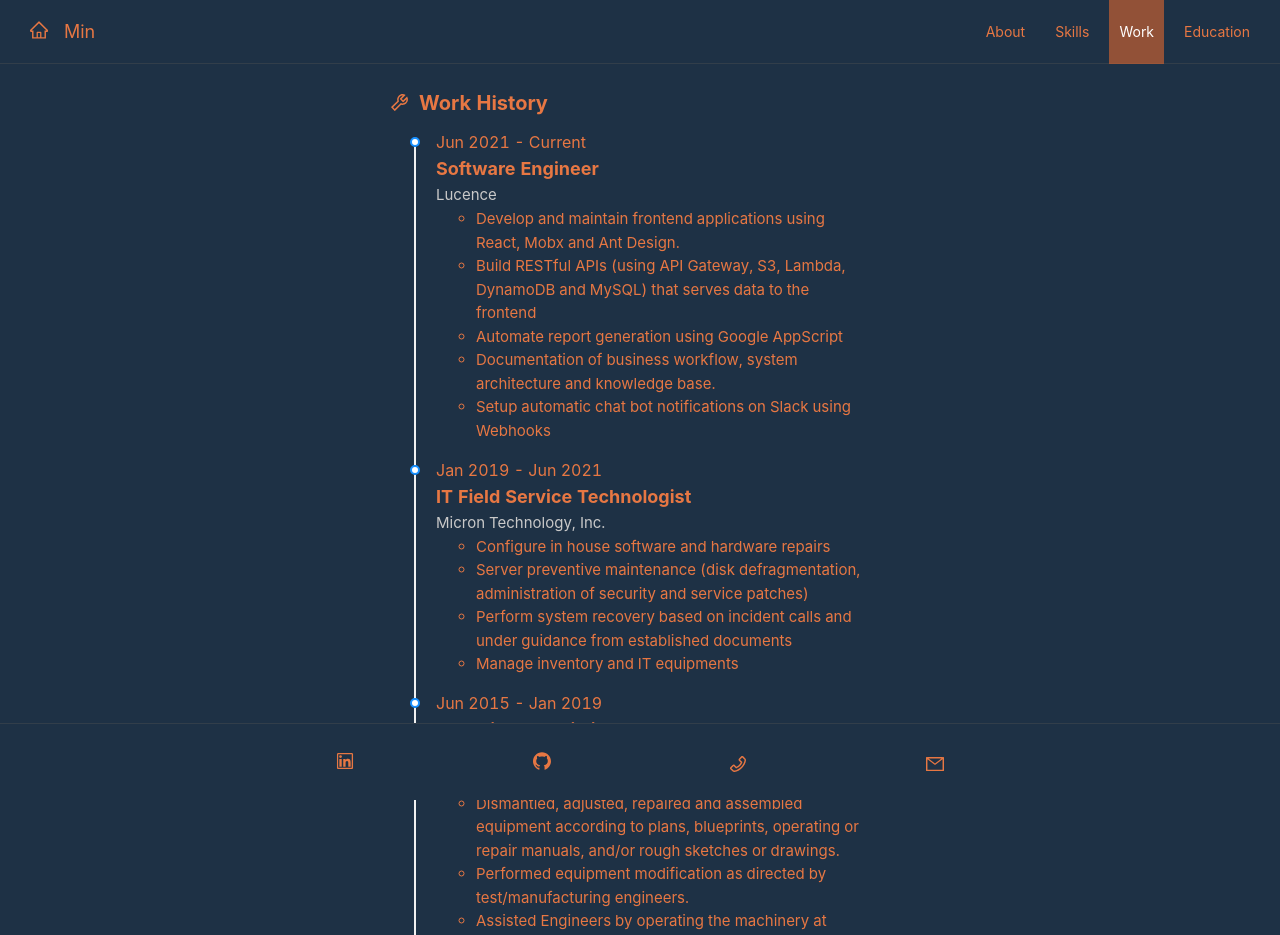
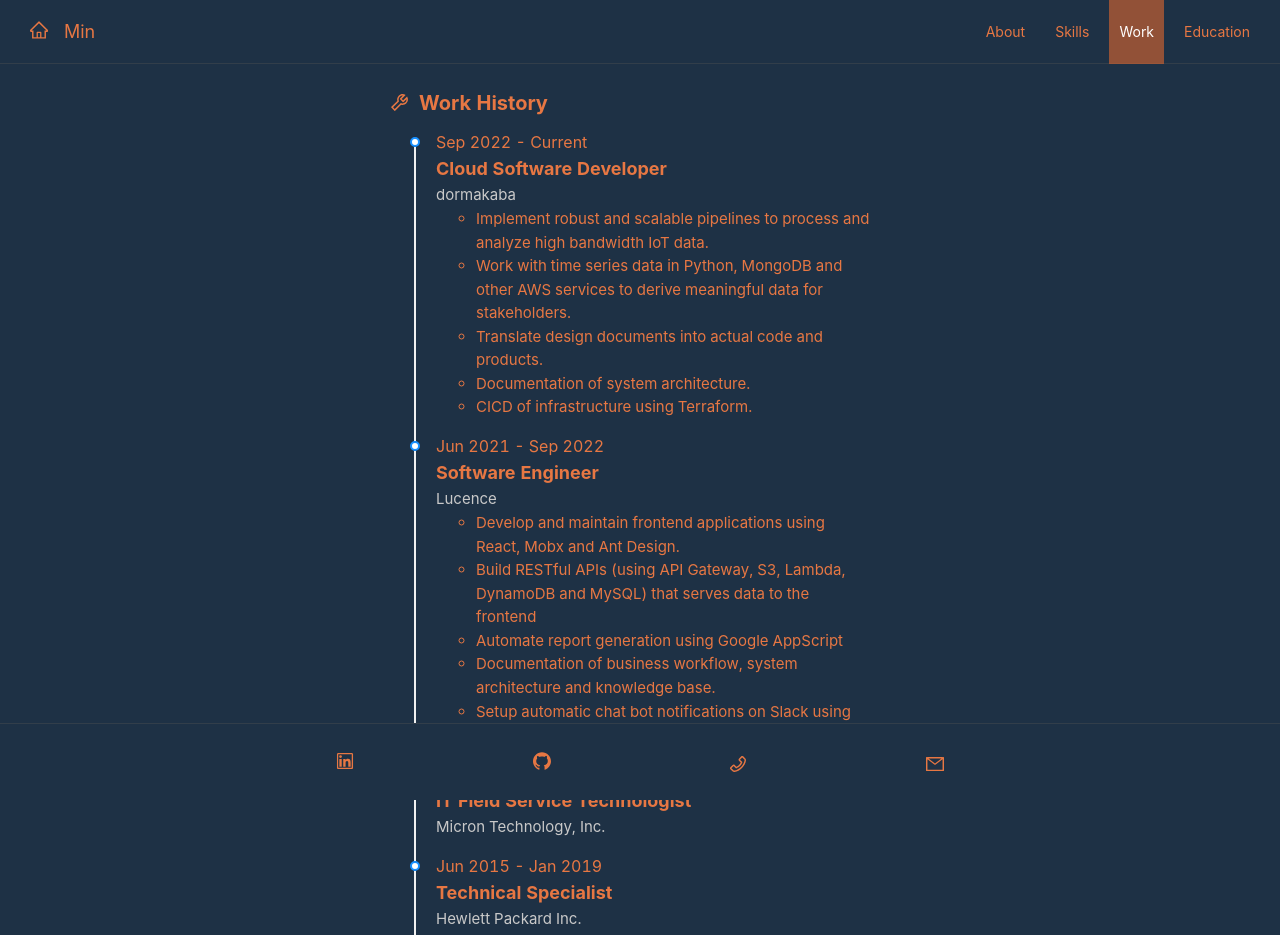
Before and after one commit to pohti/portfolio-antd, a React (Create React App) app: page /work in a window 1280 px wide. Shown: the top 935 px of the page. Built offline with nearby package versions, Linux system fonts and the light colour scheme.

Commit message:
updating work

```diff
--- a/src/components/Content/Work/work_data.jsx
+++ b/src/components/Content/Work/work_data.jsx
@@ -1,7 +1,21 @@
 
 export const work_data = [
   {
-    date: 'Jun 2021 - Current',
+    date: 'Sep 2022 - Current',
+    title: 'Cloud Software Developer',
+    subtitle: 'dormakaba',
+    description: (
+      <ul>
+        <li>Implement robust and scalable pipelines to process and analyze high bandwidth IoT data.</li>
+        <li>Work with time series data in Python, MongoDB and other AWS services to derive meaningful data for stakeholders.</li>
+        <li>Translate design documents into actual code and products.</li>
+        <li>Documentation of system architecture.</li>
+        <li>CICD of infrastructure using Terraform.</li>
+      </ul>
+    ),
+  },
+  {
+    date: 'Jun 2021 - Sep 2022',
     title: 'Software Engineer',
     subtitle: 'Lucence',
     description: (
@@ -18,27 +32,27 @@ export const work_data = [
     date: 'Jan 2019 - Jun 2021',
     title: 'IT Field Service Technologist',
     subtitle: 'Micron Technology, Inc.',
-    description: (
-      <ul>
-        <li>Configure in house software and hardware repairs</li>
-        <li>Server preventive maintenance (disk defragmentation, administration of security and service patches)</li>
-        <li>Perform system recovery based on incident calls and under guidance from established documents</li>
-        <li>Manage inventory and IT equipments</li>
-      </ul>
-    )
+    // description: (
+    //   <ul>
+    //     <li>Configure in house software and hardware repairs</li>
+    //     <li>Server preventive maintenance (disk defragmentation, administration of security and service patches)</li>
+    //     <li>Perform system recovery based on incident calls and under guidance from established documents</li>
+    //     <li>Manage inventory and IT equipments</li>
+    //   </ul>
+    // )
   },
   {
     date: 'Jun 2015 - Jan 2019',
     title: 'Technical Specialist',
     subtitle: 'Hewlett Packard Inc.',
-    description: (
-      <ul>
-        <li>Troubleshoot problems in non functioning equipment.</li>
-        <li>Dismantled, adjusted, repaired and assembled equipment according to plans, blueprints, operating or repair manuals, and/or rough sketches or drawings.</li>
-        <li>Performed equipment modification as directed by test/manufacturing engineers.</li>
-        <li>Assisted Engineers by operating the machinery at specific settings and providing data.</li>
-        <li>Liaised with vendors regarding replacement orders and tooling modifications.</li>
-      </ul>
-    )
+    // description: (
+    //   <ul>
+    //     <li>Troubleshoot problems in non functioning equipment.</li>
+    //     <li>Dismantled, adjusted, repaired and assembled equipment according to plans, blueprints, operating or repair manuals, and/or rough sketches or drawings.</li>
+    //     <li>Performed equipment modification as directed by test/manufacturing engineers.</li>
+    //     <li>Assisted Engineers by operating the machinery at specific settings and providing data.</li>
+    //     <li>Liaised with vendors regarding replacement orders and tooling modifications.</li>
+    //   </ul>
+    // )
   },
 ]
```
